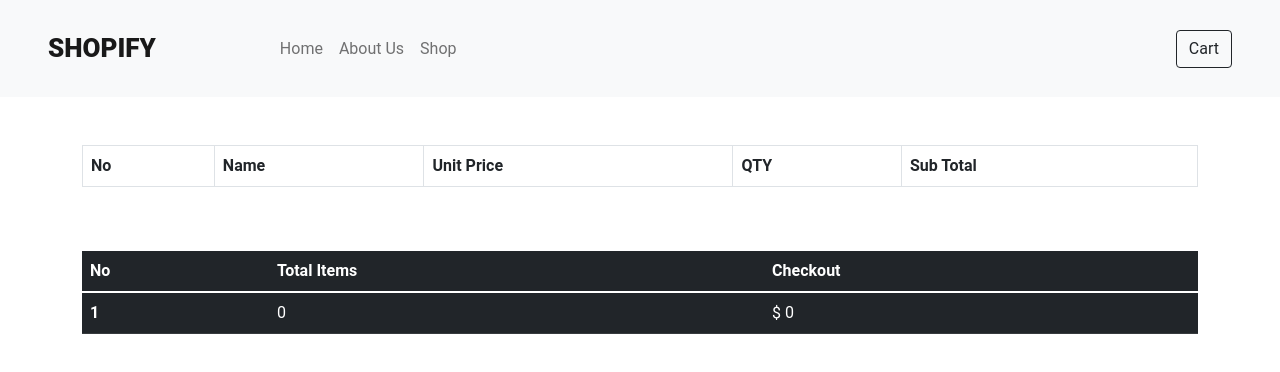
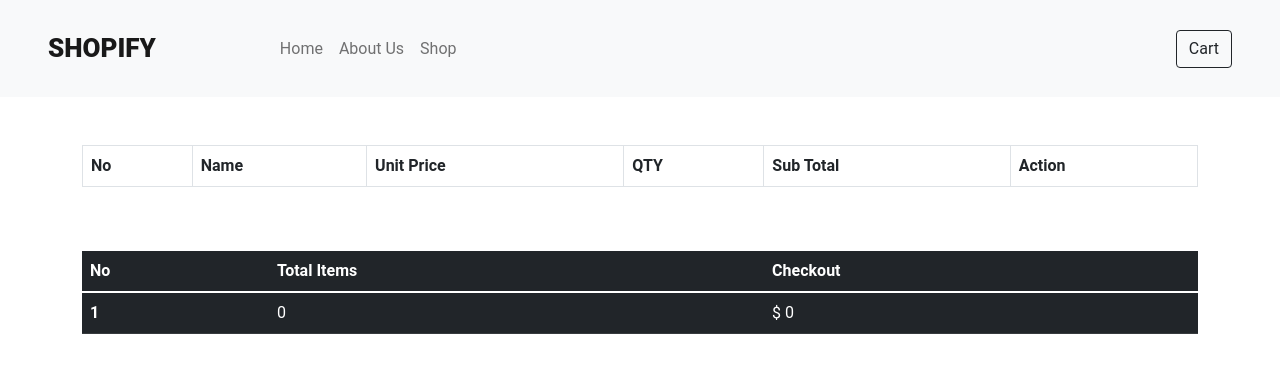
Before and after one commit to adelanegara/ecommerce-react-redux-app, a React (Create React App) app: page /cartlist in a window 1280 px wide. Shown: the top 372 px of the page. Built offline with nearby package versions, Linux system fonts and the light colour scheme.

Commit message:
delete button

```diff
--- a/src/Components/CartList/index.js
+++ b/src/Components/CartList/index.js
@@ -28,6 +28,7 @@ const CartList = ({ userCart, updateCart }) => {
               <th scope="col">Unit Price</th>
               <th scope="col">QTY</th>
               <th scope="col">Sub Total</th>
+              <th scope="col">Action</th>
             </tr>
           </thead>
           {userCart?.map((item, index) => {
@@ -57,6 +58,10 @@ const CartList = ({ userCart, updateCart }) => {
                     </div>
                   </td>
                   <td>$ {totalPrice}</td>
+                  <td>
+                    {" "}
+                    <button className="btn btn-danger">x</button>
+                  </td>
                 </tr>
               </tbody>
             );
```
